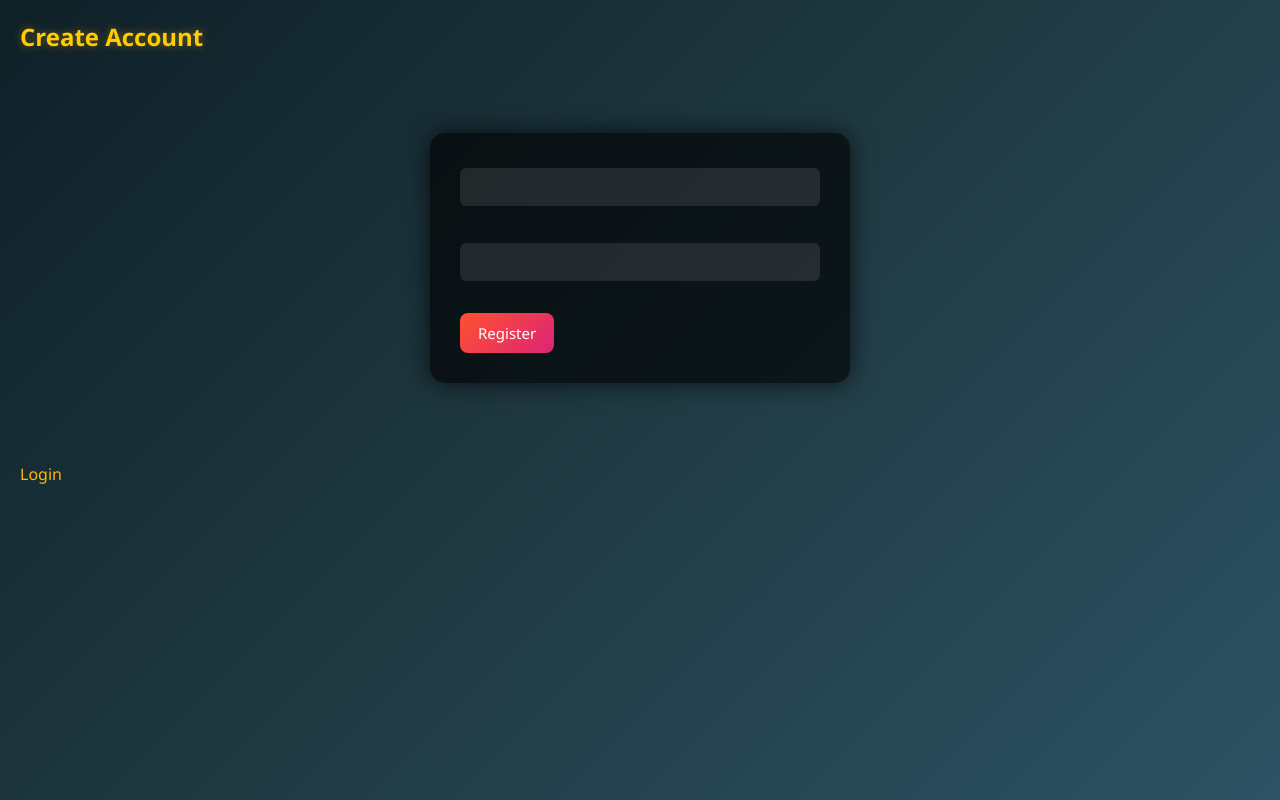
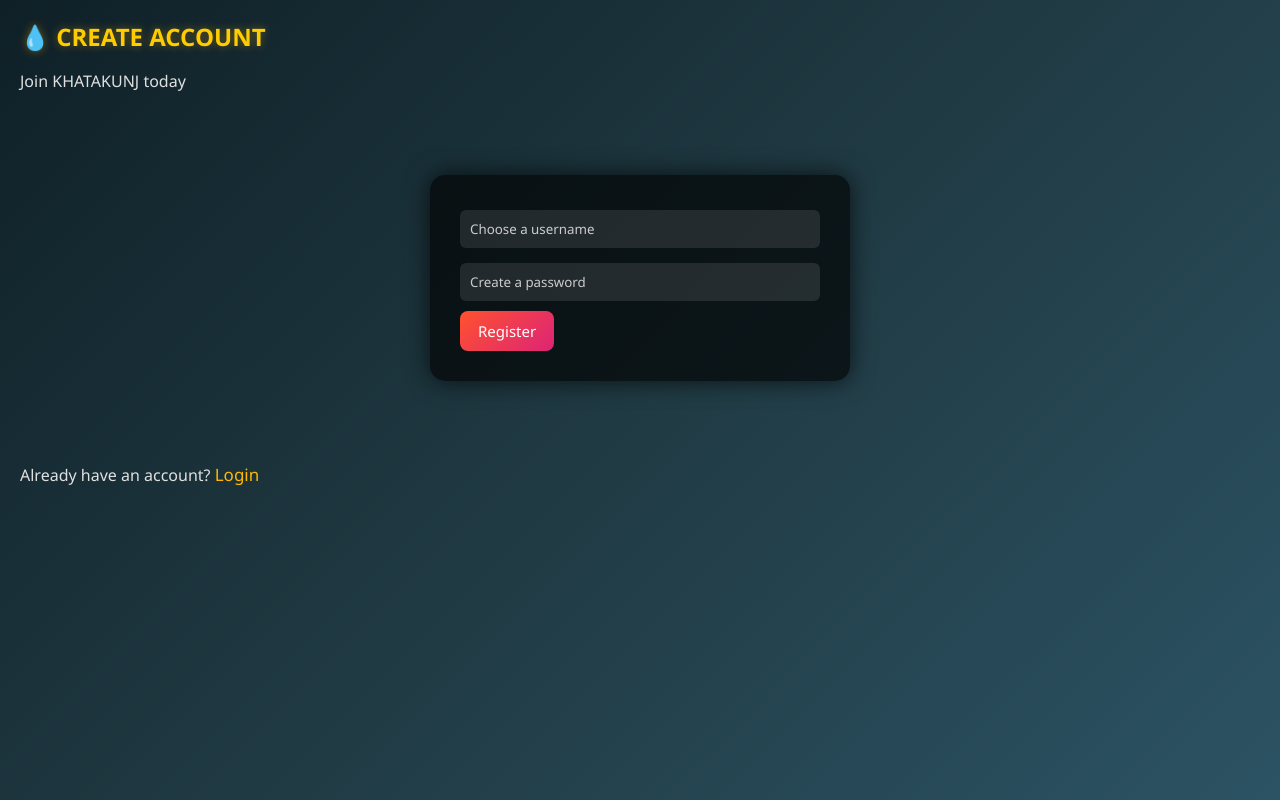
Before and after one commit to prajwalnaik01-png/khathakunj, a Flask app: page /register in a window 1280 px wide. Run offline with Flask 3, Linux system fonts and the light colour scheme.

Commit message:
Update register.html

```diff
--- a/templates/register.html
+++ b/templates/register.html
@@ -1,18 +1,41 @@
 <!DOCTYPE html>
-<html>
+<html lang="en">
 <head>
-  <title>Register</title>
+  <title>Register | KHATAKUNJ</title>
+  <meta charset="UTF-8">
+  <meta name="viewport" content="width=device-width, initial-scale=1.0">
+
   <link rel="stylesheet" href="/static/style.css">
 </head>
-<body>
-<h2>Create Account</h2>
+<body class="auth-page">
 
-<form method="post">
-  <input name="username" required><br><br>
-  <input type="password" name="password" required><br><br>
-  <button>Register</button>
-</form>
+<div class="auth-container">
+  <h2>💧 CREATE ACCOUNT</h2>
+  <p class="auth-subtitle">Join KHATAKUNJ today</p>
 
-<a href="/">Login</a>
+  <form method="post">
+    <input
+      type="text"
+      name="username"
+      placeholder="Choose a username"
+      required
+    >
+
+    <input
+      type="password"
+      name="password"
+      placeholder="Create a password"
+      required
+    >
+
+    <button type="submit">Register</button>
+  </form>
+
+  <p class="auth-link">
+    Already have an account?
+    <a href="/">Login</a>
+  </p>
+</div>
+
 </body>
 </html>
```
